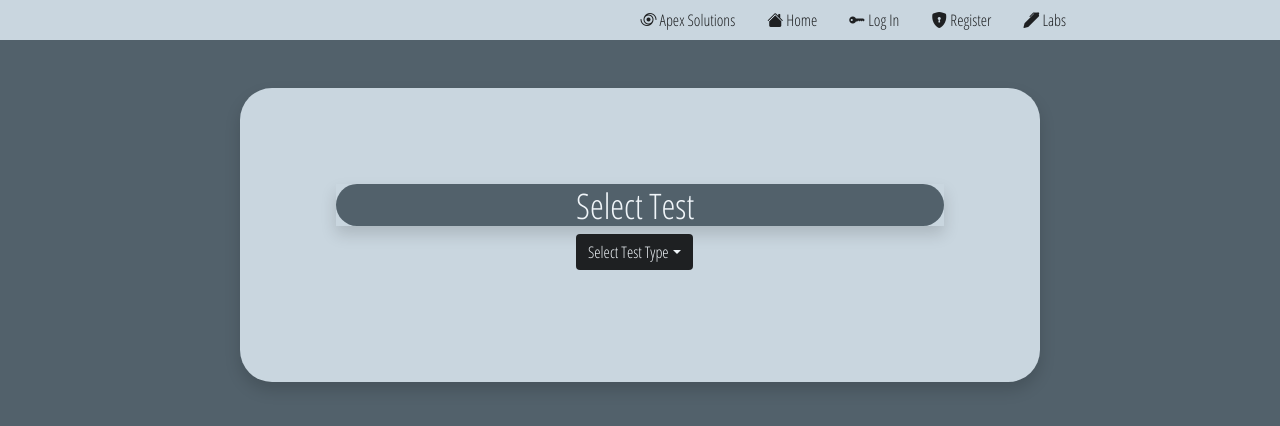
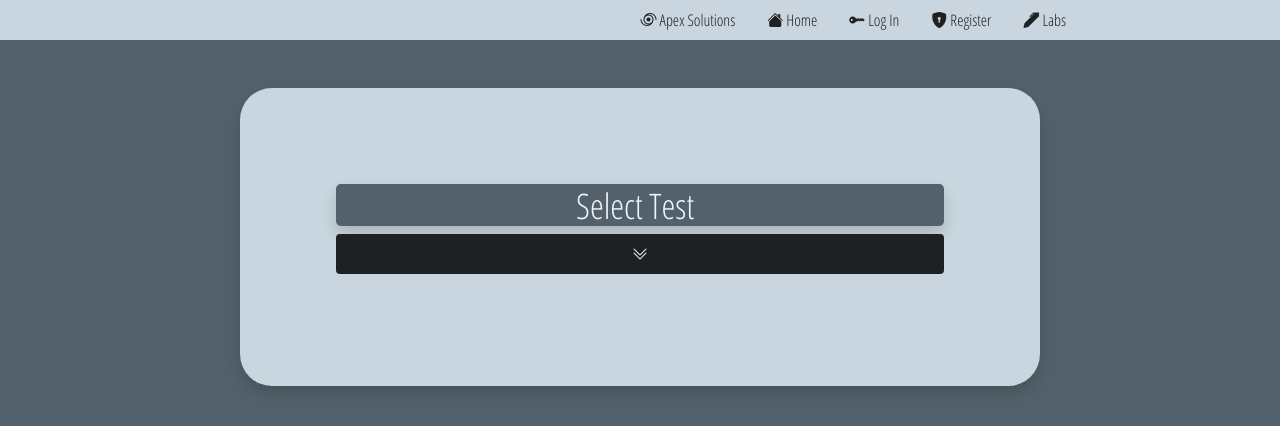
Before and after one commit to CMolitoris/MedLabAppReact, a React (Create React App) app: page /forms in a window 1280 px wide. Shown: the top 426 px of the page. Built offline with nearby package versions, Linux system fonts and the light colour scheme; no server answers.

Commit message:
Updated landing page to use React context API and 'Get Started' button. Also formatted dropdown button on Forms

```diff
--- a/src/UserContext.jsx
+++ b/src/UserContext.jsx
@@ -1,3 +1,3 @@
 import { createContext } from "react";
 
-export const UserContext = createContext(null);
+export const UserContext = createContext('');
--- a/src/components/Forms/Forms.css
+++ b/src/components/Forms/Forms.css
@@ -17,7 +17,7 @@
 .cent-style {
     justify-content: center;
     background-color: #52616B;
-    border-radius: 2rem;
+    border-radius: .3rem;
     color: #F0F5F9;
     padding-left: 15rem;
 }
@@ -25,7 +25,7 @@
 .cent-style-two {
     justify-content: center;
     background-color: #52616B;
-    border-radius: 2rem;
+    border-radius: .3rem;
     color: #F0F5F9;
     padding-left: 13rem;
 }
@@ -33,3 +33,11 @@
 .pad-left {
     padding-left: 15rem;
 }
+
+.cent-style-drop, .btn {
+    justify-content: center;
+    border-radius: 2rem;
+    width: 100% !important;
+    height: 2.5rem;
+
+}
--- a/src/components/Forms/Forms.jsx
+++ b/src/components/Forms/Forms.jsx
@@ -10,17 +10,17 @@ const Forms = () => {
 
     return (
         <div className='mx-auto con-attributes-form shadow '>
-            <div className=" shadow">
+            <div className=" ">
 
-                {testType==='' && <h2 className="post-title-font cent-style">Select Test</h2>}
-                {testType!=='' && <h2 className="post-title-font cent-style-two">Enter {testType} Results</h2>}
+                {testType==='' && <h2 className="shadow post-title-font cent-style">Select Test</h2>}
+                {testType!=='' && <h2 className="shadow post-title-font cent-style-two">Enter {testType} Results</h2>}
             </div>
 
 
-            <div className="pad-left">
-                <Dropdown className=' mb-3' >
-                    <Dropdown.Toggle style={{background: "#1E2022",border: "#1E2022",color: "#F0F5F9"}}>
-                        Select Test Type
+            <div className="">
+                <Dropdown className=' cent-style-drop mb-3' >
+                    <Dropdown.Toggle bsPrefix="p-0" style={{background: "#1E2022",border: "#1E2022",color: "#F0F5F9"}}>
+                    <i className="bi bi-chevron-double-down"></i>
                     </Dropdown.Toggle>
                     <Dropdown.Menu >
                         <Dropdown.Item as="button" onClick={() => setTestType("BMP")}>BMP</Dropdown.Item>
--- a/src/components/Landing/Landing.css
+++ b/src/components/Landing/Landing.css
@@ -19,6 +19,27 @@
 
 }
 
+.opin-attributes {
+    background-color: #C9D6DF;
+    padding: .5rem;
+    height: 100%rem;
+    width: 20rem;
+    margin-left: 45rem;
+    margin-top: 8rem;
+    border-radius: .3rem;
+
+}
+
+.opin-attributes-inner {
+    background-color: #F0F5F9;
+    padding: .5rem;
+    height: 100%rem;
+    width: 100%rem;
+    border-radius: .3rem;
+    margin-bottom: .5rem;
+
+}
+
 .background-micro {
     background-image: url("../Landing/microscope.jpg");
     -webkit-background-size: cover;
@@ -32,9 +53,5 @@
 
 .pad-top {
     padding-top:6.5rem;
+
 }
-
-.phrase-box {
-    background-color: #C9D6DF;
-    border-radius: 2rem;
-}
--- a/src/components/Landing/Landing.jsx
+++ b/src/components/Landing/Landing.jsx
@@ -1,34 +1,35 @@
-import React, { Component } from 'react';
+import React, { Component, useContext } from 'react';
 import './Landing.css';
 import {Container, Row, Col, Card, Button} from 'react-bootstrap';
+import { UserContext } from '../../UserContext';
 
 
 
-class Landing extends Component {
-    constructor(props) {
-        super(props);
-        this.state = {  }
+const Landing = () => {
+
+    const user = useContext(UserContext);
+    console.log(user)
+
+    const handleGetstarted = () => {
+
+        if (!user) {
+            alert("You must login or register to continue!")
+        } else {
+            alert("You are logged in!")
         }
-    render() {
+    }
+
     return (
         <React.Fragment>
                 <div className=' mx-auto  background-micro con-attributes overflow-hidden shadow ' id="main-panel">
-                    <Row></Row>
-                    <Row >
-                    <Col></Col>
-                    <Col></Col>
-                    <Col></Col>
-                        <Col className="pad-top ">
-
+                    <div className="opin-attributes ">
+                        <div className="opin-attributes-inner">
                         <h2>
                             <strong>Technology Meets <i>Healthcare</i></strong>
                         </h2>
-                                <Button style={{background: "#1E2022",border: "#1E2022",Color: "#F0F5F9"}}>Get an Opinion</Button>
-
-                        </Col>
-                    </Row>
-
-
+                        </div>
+                        <Button onClick={() => handleGetstarted()} style={{background: "#1E2022",border: "#1E2022",divor: "#F0F5F9"}}>Get Started <i class="bi bi-check-square"></i></Button>
+                    </div>
                 </div>
                 <div className=" mx-auto con-attributes" id="main-panel">
                     <Row className=" justify-content-center text-center">
@@ -77,9 +78,7 @@ class Landing extends Component {
                     </Row>
                 </div>
             </React.Fragment>
-
      );
-    }
 }
 
 export default Landing;
```
Also changed, not shown: src/App.jsx (+6 -2 lines). Lines whose indentation alone changed are shown as unchanged.
